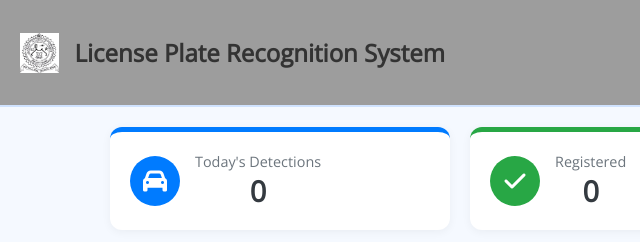
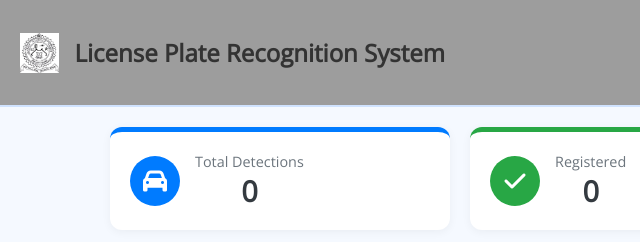
Before and after one commit to Spidey08/NUMBER-PLATE-RECOGNITION, a plain HTML site: page index.html in a window 1280 px wide. Shown: the top 242 px of the page, 0-640 px from the left. Drawn offline with nearby package versions, Linux system fonts and the light colour scheme; no server answers.

Commit message:
Update index.html

```diff
--- a/index.html
+++ b/index.html
@@ -19,7 +19,7 @@
     <div class="stat blue">
       <div class="icon-circle"><i class="fas fa-car"></i></div>
       <div class="text">
-        <p class="label">Today's Detections</p>
+        <p class="label">Total Detections</p>
         <p class="value" id="total">0</p>
       </div>
     </div>
```
